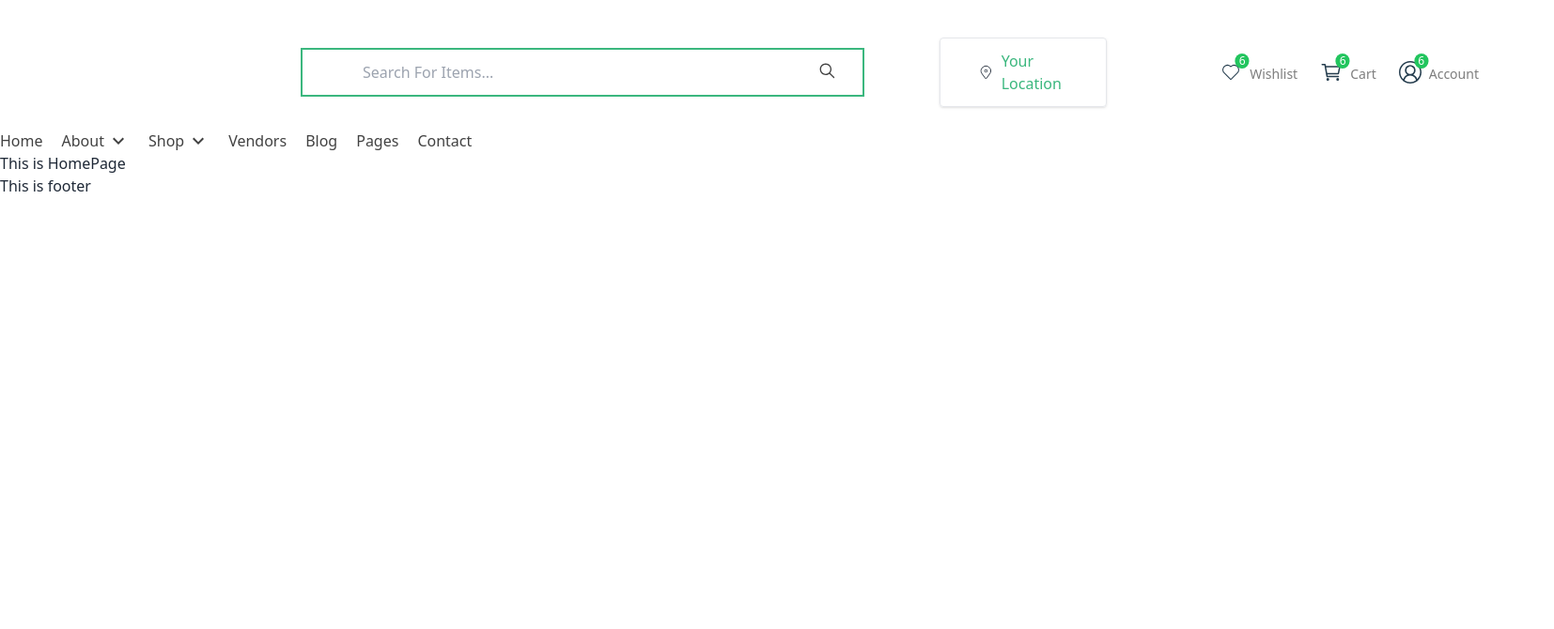
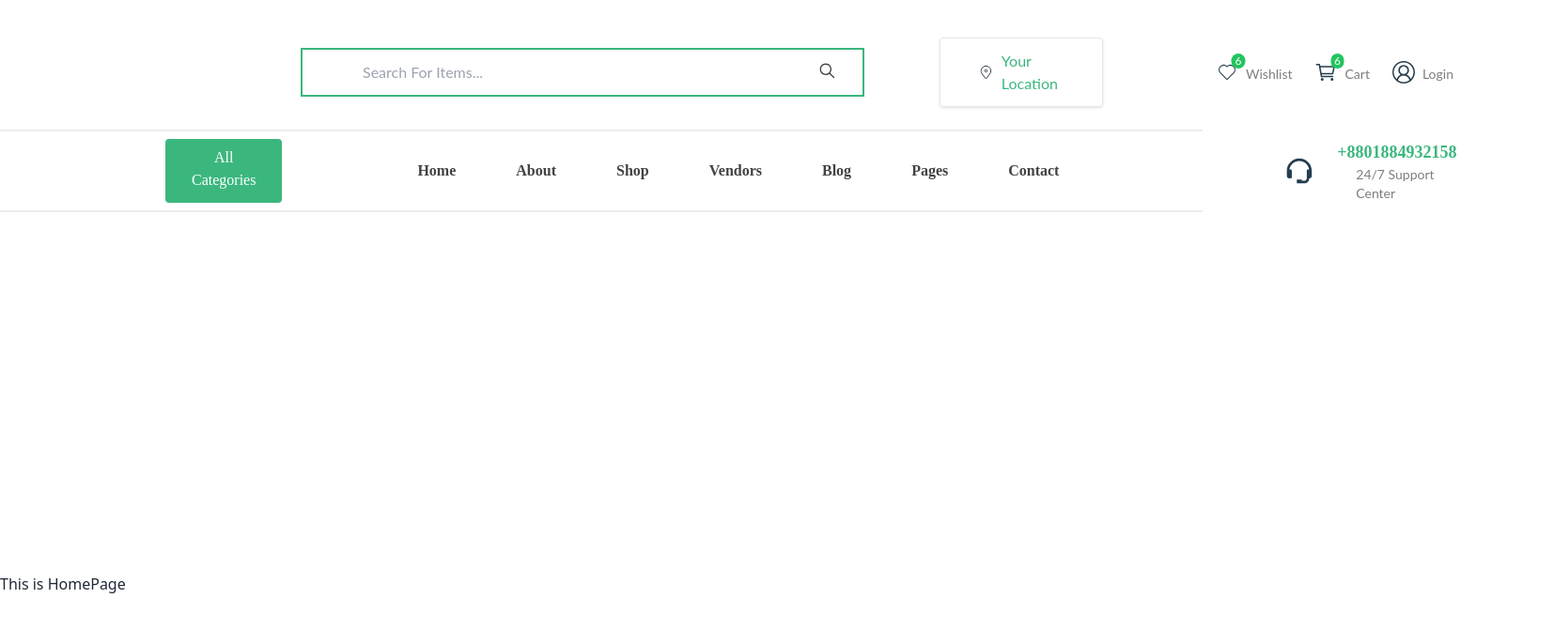
Before and after one commit to emonkhan500/E-Mart-Client, a React (Vite) app: page / in a window 1280 px wide. Shown: the top 670 px of the page at 94% size, 1654 px wide, since content can reach past the window. Built offline with nearby package versions, Linux system fonts and the light colour scheme.

Commit message:
nav work almost done

```diff
--- a/src/Layout/Main.jsx
+++ b/src/Layout/Main.jsx
@@ -8,7 +8,7 @@ const Main = () => {
         <div>
             <Nav></Nav>
             <Outlet></Outlet>
-            <Footer></Footer>
+
 
         </div>
     );
--- a/src/Pages/Home/Home.jsx
+++ b/src/Pages/Home/Home.jsx
@@ -2,7 +2,7 @@ import React from 'react';
 
 const Home = () => {
     return (
-        <div>
+        <div className='mt-96'>
             <h1> This is HomePage</h1>
         </div>
     );
--- a/src/Shared/Nav/Nav.jsx
+++ b/src/Shared/Nav/Nav.jsx
@@ -13,13 +13,12 @@ import { VscAccount } from "react-icons/vsc";
 import SabNav from "./SabNav";
 
 const Nav = () => {
-  const [mobileAboutUsOpen, setMobileAboutUsOpen] = useState(false);
-  const [mobileServiceOpen, setMobileServiceOpen] = useState(false);
+
   const [mobileSidebarOpen, setMobileSidebarOpen] = useState(false);
 
   return (
-    <div className="flex flex-col">
-      <nav className=" flex items-center gap-8 lg:gap-20 lg:px-20 mx-auto  h-auto mt-10 mb-6">
+    <div className="flex flex-col ">
+      <nav className="lato flex items-center gap-8 lg:gap-20 lg:px-20 mx-auto  h-auto mt-10 mb-6">
         {/* small menu */}
         <div>
           <CiMenuFries
@@ -85,15 +84,13 @@ const Nav = () => {
           {/* account icon */}
           <div className="  md:flex gap-2 items-center justify-center">
             <div className="indicator">
-              <span className="indicator-item rounded-full bg-green-500 text-xs px-1 text-white">
-                6
-              </span>
+
               <button>
                 <VscAccount className="text-2xl font-extrabold text-[#253D4E] cursor-pointer hover:text-[#3B9DF8] transition-all duration-500 " />
               </button>
             </div>
             <h1 className="mt-1 text-sm text-[#7E7E7E] hidden md:flex">
-              Account
+              Login
             </h1>
           </div>
         </div>
@@ -103,86 +100,25 @@ const Nav = () => {
           className={` ${
             mobileSidebarOpen
               ? "translate-x-0 opacity-100 z-20"
-              : "translate-x-[200px] opacity-0 z-[-1]"
-          } md:hidden bg-white boxShadow p-4 text-center absolute top-[55px] right-0 sm:w-[300px] w-full rounded-md transition-all duration-300`}
+              : "translate-x-[200px] opacity-50 z-[-1]"
+          } md:hidden bg-white boxShadow p-4 text-center absolute top-[65px] right-0 sm:w-[300px] w-full rounded-md transition-all duration-300`}
         >
-          <ul className="items-start gap-[20px] text-[1rem] text-gray-600 flex flex-col">
-            <li className="hover:text-[#3B9DF8] group transition-all duration-500 cursor-pointer capitalize flex items-center gap-[10px]">
-              Home
-            </li>
 
-            <li
-              onClick={() => setMobileAboutUsOpen(!mobileAboutUsOpen)}
-              className="hover:text-[#3B9DF8] group transition-all duration-500 cursor-pointer capitalize flex items-center gap-[10px]"
-            >
-              About Us
-              <IoIosArrowDown
-                className={`${
-                  mobileAboutUsOpen ? "rotate-[180deg]" : "rotate-0"
-                } text-gray-600 group-hover:text-[#3B9DF8] transition-all duration-300`}
-              />
-            </li>
+          <ul className="quick font-bold gap-[20px] text-[1rem] flex flex-col text-[#424242] ">
+          <li className="">Home</li>
+          <li className="">About</li>
+          <li className="">Shop</li>
 
-            {/* about us mega menu */}
-            <div
-              className={`${
-                mobileAboutUsOpen ? "block" : "hidden"
-              } group font-[500] ml-6`}
-            >
-              <ul className="flex flex-col gap-[7px] text-[#424242]">
-                <li className="flex items-center gap-[7px] hover:text-[#3B9DF8] transition-all duration-300">
-                  <BsArrowRight className="text-[#424242] text-[0.9rem]" />{" "}
-                  Company Details
-                </li>
-              </ul>
-            </div>
-
-            <li
-              onClick={() => setMobileServiceOpen(!mobileServiceOpen)}
-              className="hover:text-[#3B9DF8] group transition-all duration-500 cursor-pointer capitalize flex items-center gap-[10px]"
-            >
-              Service
-              <IoIosArrowDown
-                className={`${
-                  mobileServiceOpen ? "rotate-0" : "rotate-[180deg]"
-                } text-gray-600 group-hover:text-[#3B9DF8] transition-all duration-300`}
-              />
-            </li>
-
-            {/* service mega menu */}
-            <div
-              className={`${
-                mobileServiceOpen ? "hidden" : "block"
-              } font-[500] ml-6`}
-            >
-              <ul className="flex flex-col gap-[7px] text-[#424242]">
-                <li className="flex items-center gap-[7px] hover:text-[#3B9DF8] transition-all duration-300">
-                  <BsArrowRight className="text-[#424242] text-[0.9rem]" />{" "}
-                  Company Details
-                </li>
-              </ul>
-
-              <div className="flex flex-col gap-[10px] mt-4">
-                <div className="flex items-center gap-[10px] text-[1rem] text-[#424242]">
-                  <MdDashboardCustomize className="bg-blue-200 text-blue-900 p-1.5 rounded-full text-[2rem]" />
-                  Full Customize
-                </div>
-
-                <div className="flex items-center gap-[10px] text-[1rem] text-[#424242]">
-                  <CgIfDesign className="bg-orange-200 text-orange-800 p-1.5 rounded-full text-[2rem]" />
-                  Modern Design
-                </div>
-
-                <div className="flex items-center gap-[10px] text-[1rem] text-[#424242]">
-                  <FaCubesStacked className="bg-yellow-200 text-yellow-800 p-1.5 rounded-full text-[2rem]" />
-                  Well Stacktured
-                </div>
-              </div>
-            </div>
-          </ul>
+          <li>Vendors</li>
+          <li>Blog</li>
+          <li>Pages</li>
+          <li>Contact</li>
+        </ul>
         </aside>
       </nav>
+      <div className="hidden lg:block">
       <SabNav></SabNav>
+      </div>
     </div>
   );
 };
--- a/src/Shared/Nav/SabNav.jsx
+++ b/src/Shared/Nav/SabNav.jsx
@@ -1,61 +1,41 @@
-
 import { MdDashboardCustomize, MdKeyboardArrowDown } from "react-icons/md";
 import { BsArrowRight } from "react-icons/bs";
 import { CgIfDesign } from "react-icons/cg";
 import { FaCubesStacked } from "react-icons/fa6";
+import { BiSupport } from "react-icons/bi";
 
 const SabNav = () => {
   return (
-        <div>
-            <ul className="items-center gap-[20px] text-[1rem] text-[#424242] md:flex hidden">
-<li className="transition-all duration-500 cursor-pointer hover:text-[#3B9DF8] capitalize">
-  Home
-</li>
+    <div className="border-[#ECECEC] border-t-2 border-b-2 ">
+      <div className=" flex px-44 mx-auto mt-2 mb-2 gap-36 ">
+        {/* all category div */}
+        <div className="px-7 py-2 bg-[#3BB77E] text-white rounded quick ">
+          <button>All Categories</button>
+        </div>
+        {/*navlink pages */}
+        <ul className="quick font-bold items-center gap-16 text-[1rem] text-[#424242] md:flex hidden">
+          <li className="">Home</li>
+          <li className="">About</li>
+          <li className="">Shop</li>
 
-{/* about us mega menu */}
-<li className=" transition-all duration-500 cursor-pointer hover:text-[#3B9DF8] capitalize flex items-center gap-[3px] group relative">
-About
-  <MdKeyboardArrowDown className="text-[1.5rem] text-[#424242] group-hover:text-[#3B9DF8] transition-all duration-500 group-hover:rotate-[180deg]" />
-  <article className="p-6 bg-white rounded-md boxShadow w-[500px] absolute top-[40px] z-[-1] left-[-100px] group-hover:translate-y-0 translate-y-[-20px] group-hover:opacity-100 opacity-0 group-hover:z-30 transition-all duration-300">
-    <div className="grid grid-cols-2">
-      <ul className="flex flex-col gap-[7px] text-[#424242]">
-        <li className="flex items-center gap-[7px] hover:text-[#3B9DF8] transition-all duration-300">
-          <BsArrowRight className="text-[#424242] text-[0.9rem]" />{" "}
-          Company Details
-        </li>
-
-      </ul>
-
-
-    </div>
-
-  </article>
-</li>
-
-{/* service mega menu */}
-<li className="transition-all duration-500 cursor-pointer hover:text-[#3B9DF8] capitalize group relative flex items-center gap-[3px]">
-Shop
-  <MdKeyboardArrowDown className="text-[1.5rem] text-[#424242] group-hover:text-[#3B9DF8] transition-all duration-500 group-hover:rotate-[180deg]" />
-  <article className="p-6 bg-white rounded-md w-[500px] absolute top-[40px] z-[-1] left-[-150px] group-hover:translate-y-0 translate-y-[-20px] group-hover:opacity-100 opacity-0 group-hover:z-30 transition-all duration-300">
-    <div className="grid grid-cols-2">
-      <ul className="flex flex-col gap-[7px] text-[#424242]">
-        <li className="flex items-center gap-[7px] hover:text-[#3B9DF8] transition-all duration-300">
-          <BsArrowRight className="text-[#424242] text-[0.9rem]" />{" "}
-          Company Details
-        </li>
-
-      </ul>
-
-
-    </div>
-
-  </article>
-</li>
           <li>Vendors</li>
           <li>Blog</li>
           <li>Pages</li>
           <li>Contact</li>
         </ul>
+        {/* contact div */}
+        <div className="flex gap-6 justify-center items-center  ml-24">
+          <BiSupport className="text-[#253D4E] text-4xl" />
+          <div className="">
+            <h1 className="text-[#3BB77E] text-lg font-bold quick">
+              +8801884932158
+            </h1>
+            <h1 className="text-[#7E7E7E] text-sm ml-5 lato">
+              24/7 Support Center
+            </h1>
+          </div>
+        </div>
+      </div>
     </div>
   );
 };
--- a/src/index.css
+++ b/src/index.css
@@ -1,3 +1,17 @@
 @tailwind base;
 @tailwind components;
 @tailwind utilities;
+
+@import url("https://fonts.googleapis.com/css2?family=Lato:ital,wght@0,100;0,300;0,400;0,700;0,900;1,100;1,300;1,400;1,700;1,900&display=swap");
+
+@import url("https://fonts.googleapis.com/css2?family=Quicksand:wght@300..700&display=swap");
+
+.lato {
+  font-family: "Lato", serif;
+  font-style: normal;
+}
+
+.quick {
+  font-family: "Quicksand", serif;
+  font-style: normal;
+}
```
Lines whose indentation alone changed are shown as unchanged.
